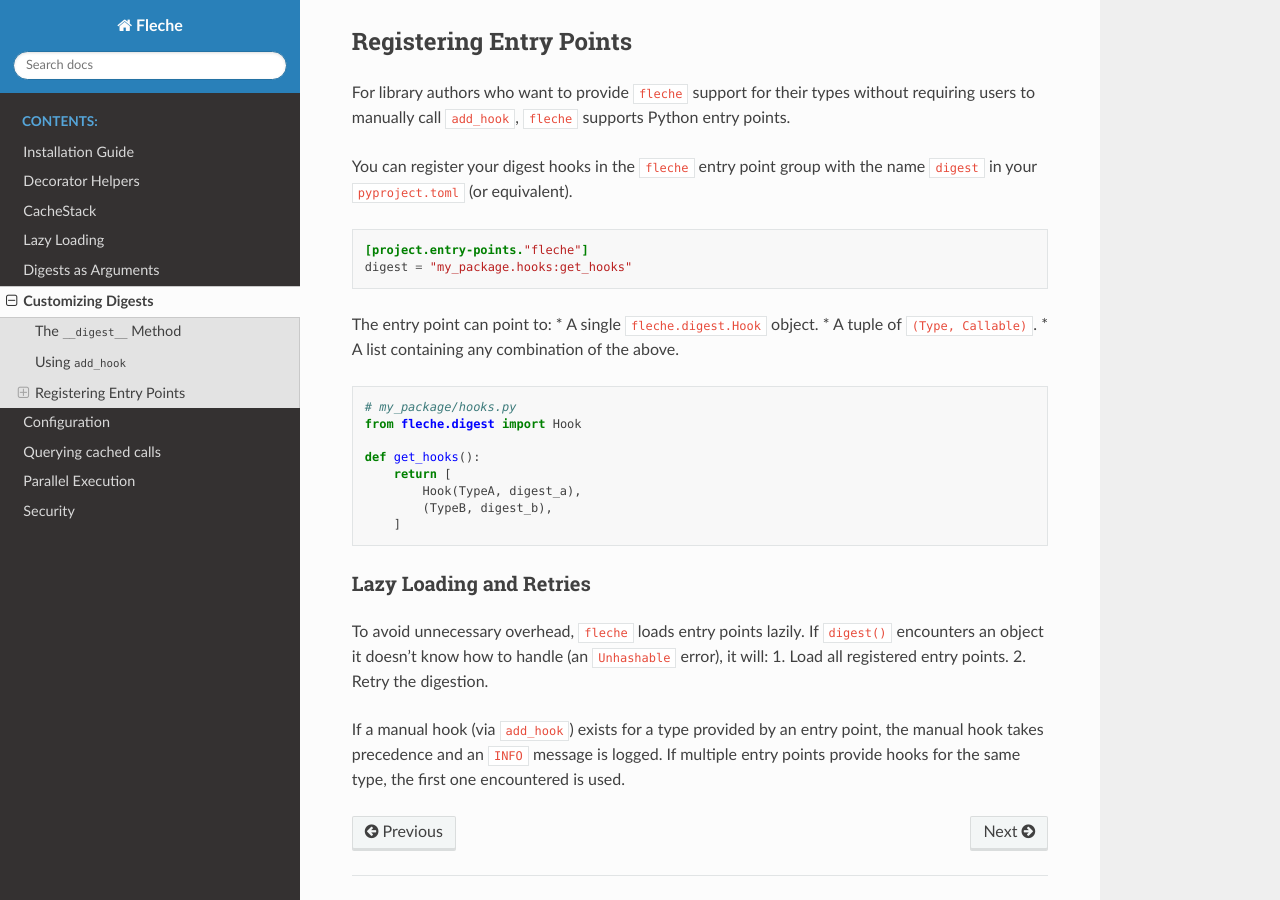
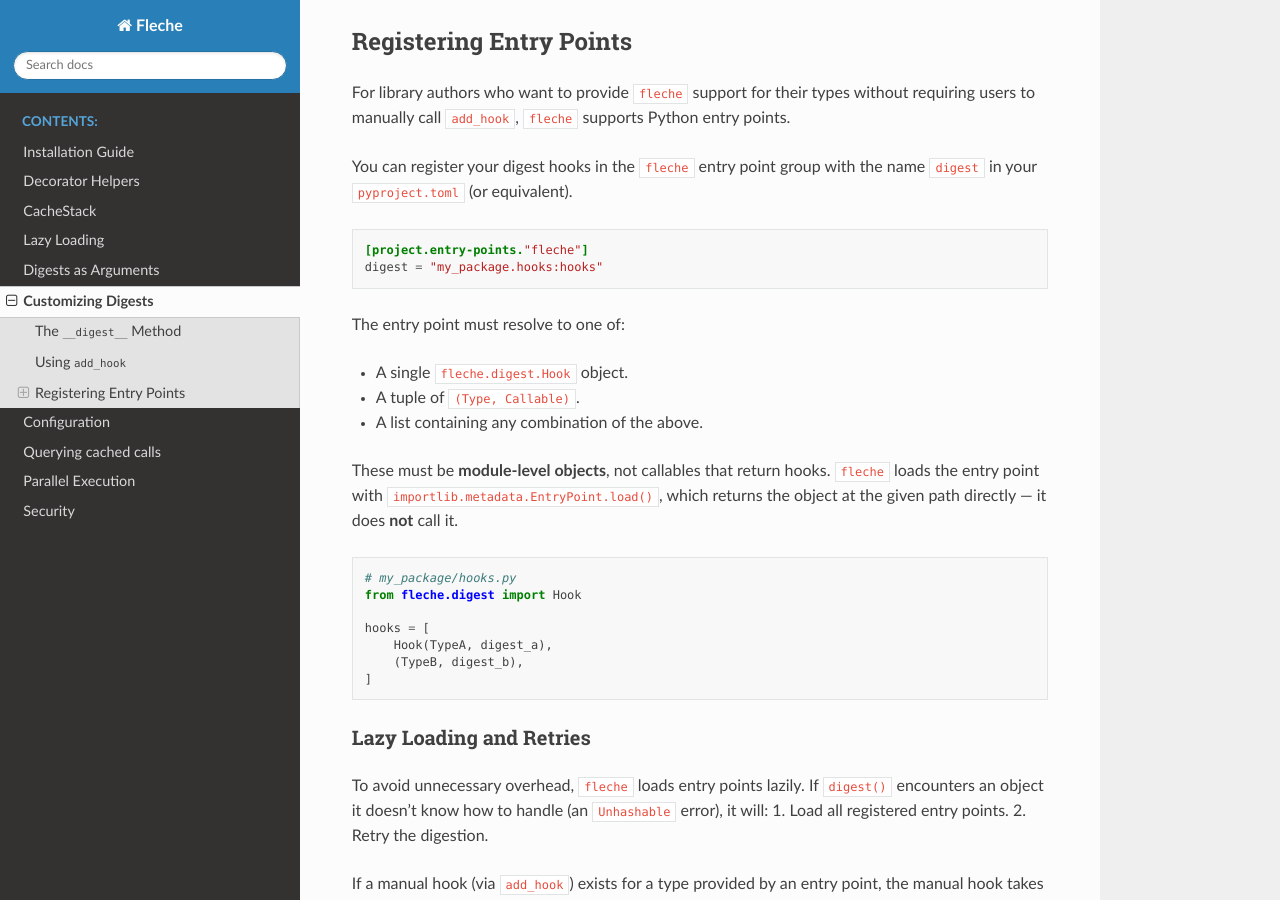
Before and after one commit to pmrv/fleche, a Sphinx documentation site: the page built from docs/custom_digests.rst, in a window 1280 px wide and 900 px high, scrolled down 964 px. Built offline with Sphinx 7.4.7 and the Read the Docs theme 3.1.0, drawn with Linux system fonts in a browser that asks for light colours; pages that are not in the unit, such as notebooks, are missing from menus.

```diff
--- a/docs/custom_digests.rst
+++ b/docs/custom_digests.rst
@@ -49,23 +49,27 @@ You can register your digest hooks in the ``fleche`` entry point group with the
 .. code-block:: toml
 
    [project.entry-points."fleche"]
-   digest = "my_package.hooks:get_hooks"
+   digest = "my_package.hooks:hooks"
 
-The entry point can point to:
+The entry point must resolve to one of:
+
 * A single ``fleche.digest.Hook`` object.
 * A tuple of ``(Type, Callable)``.
 * A list containing any combination of the above.
+
+These must be **module-level objects**, not callables that return hooks.
+``fleche`` loads the entry point with ``importlib.metadata.EntryPoint.load()``,
+which returns the object at the given path directly — it does **not** call it.
 
 .. code-block:: python
 
    # my_package/hooks.py
    from fleche.digest import Hook
 
-   def get_hooks():
-       return [
-           Hook(TypeA, digest_a),
-           (TypeB, digest_b),
-       ]
+   hooks = [
+       Hook(TypeA, digest_a),
+       (TypeB, digest_b),
+   ]
 
 Lazy Loading and Retries
 ~~~~~~~~~~~~~~~~~~~~~~~~
```
